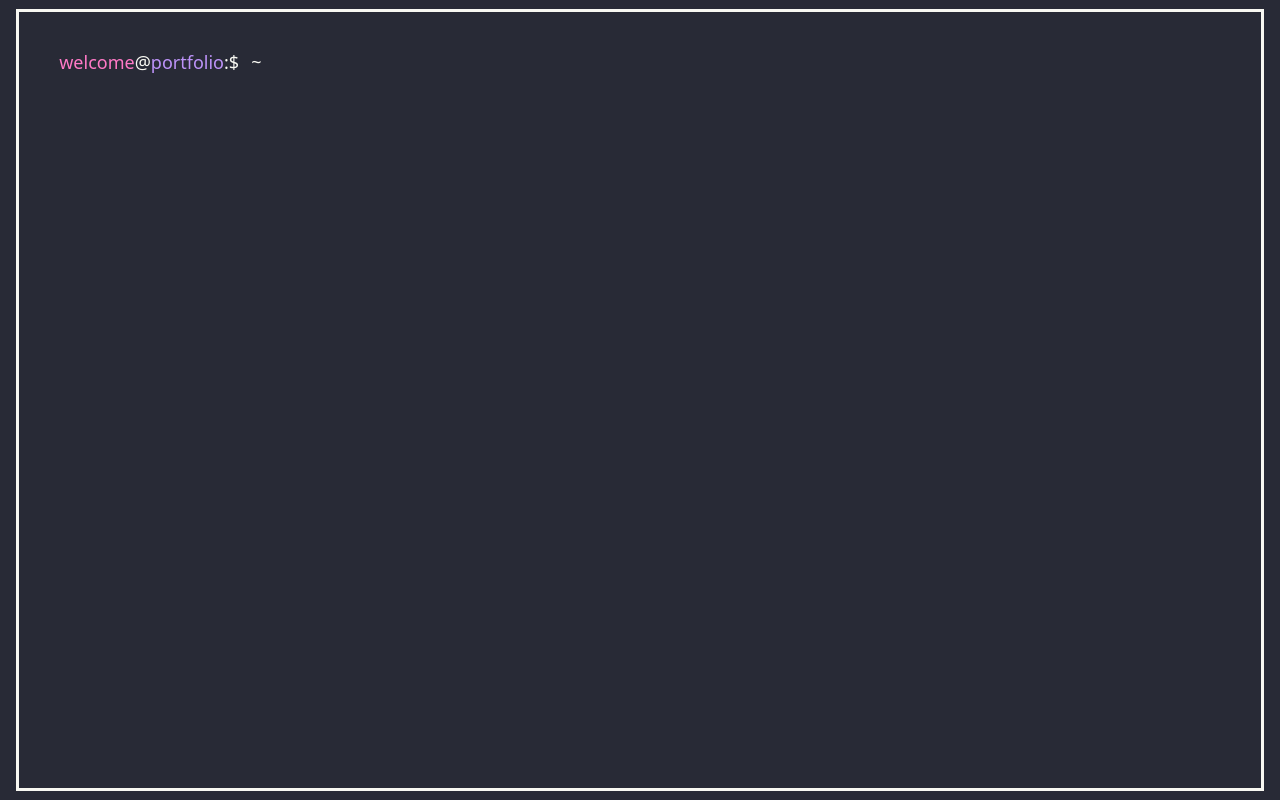
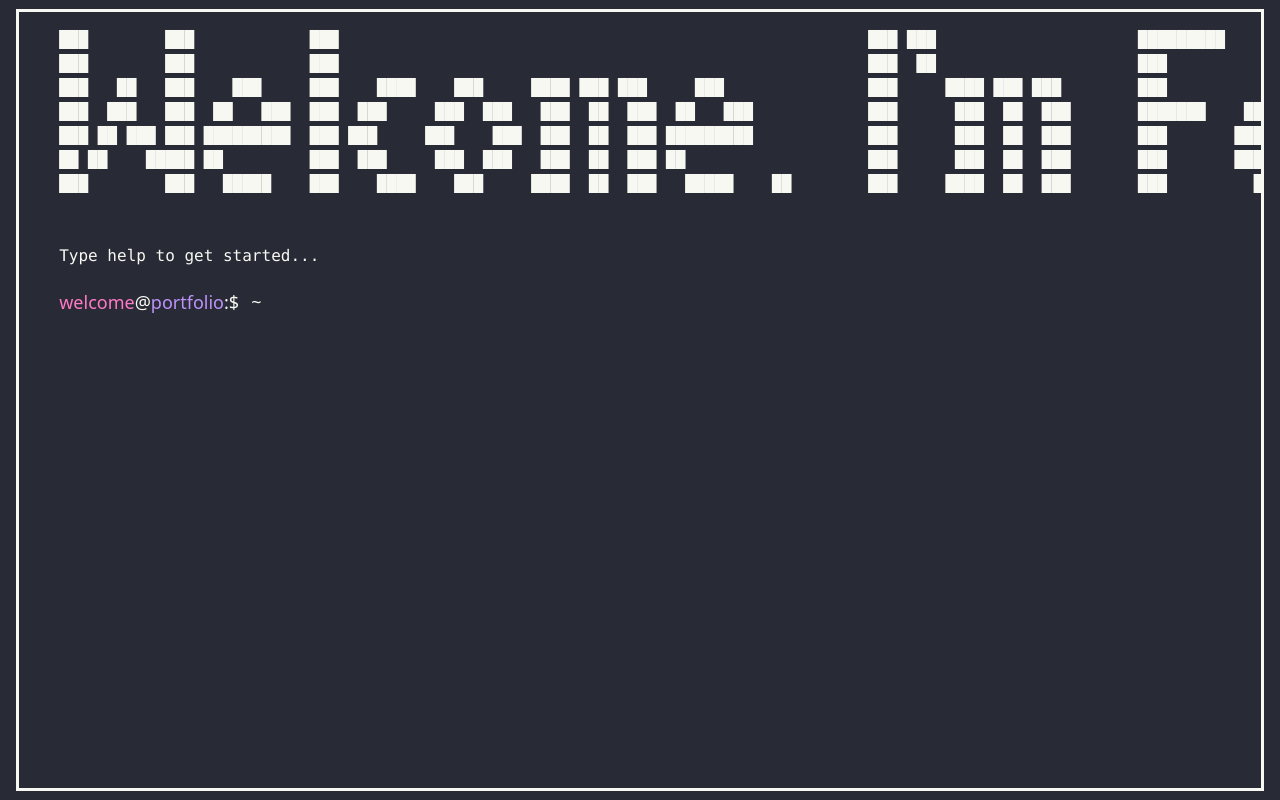
Before and after one commit to Tanzkalmar35/webTerminal, a SvelteKit app in the folder webTerminal/: page / in a window 1280 px wide. Built offline with nearby package versions, Linux system fonts and the light colour scheme.

Commit message:
clean up a few small things (no changes)
Adding a welcome banner on startup

```diff
--- a/webTerminal/src/lib/components/TerminalWindowInput.svelte
+++ b/webTerminal/src/lib/components/TerminalWindowInput.svelte
@@ -1,6 +1,5 @@
 <script lang="ts">
 
-    // Importing methods related to command processing
     import {executeCommand, isValidCommand, writeInvalidCommand} from "../InputCommandHandler.ts";
     import CmdInputElement from "$lib/components/CmdInputElement.svelte";
 
@@ -45,6 +44,6 @@
         <span data-theme="dracula" class="ml-3">~</span>
     </p>
 
-    <!-- The terminal input element -->
+    <!-- The initial terminal input element -->
     <CmdInputElement bind:inputElement={inputElement} submitCommand={submitCommand} />
 </div>
--- a/webTerminal/src/lib/stores/Store.ts
+++ b/webTerminal/src/lib/stores/Store.ts
@@ -2,6 +2,3 @@ import { writable } from 'svelte/store';
 
 // The store for the whole text of the shell
 export const shellTexts = writable<String[]>([]);
-
-//
-export const cmdInputs = writable({});
--- a/webTerminal/src/routes/+page.svelte
+++ b/webTerminal/src/routes/+page.svelte
@@ -1,11 +1,23 @@
 <script lang="ts">
     import TerminalWindowInput from "../lib/components/TerminalWindowInput.svelte";
     import {shellTexts} from "$lib/stores/Store";
+
+    // The banner text that gets rendered when the shell is first loaded
+    const asciiNameBanner =
+        "███        ███            ███                                                       ███ ███                     █████████            ███ \n" +
+        "███        ███            ███                                                       ███  ██                     ███                  ███        ██ \n" +
+        "███   ██   ███    ███     ███    ████    ███     ████ ███ ███     ███               ███     ████ ███ ███        ███          ███     ███              ███     ███ ███ \n" +
+        "███  ███   ███  ██   ███  ███  ███     ███  ███   ███  ██  ███  ██   ███            ███      ███  ██  ███       ███████    ███  ███  ███ ███   ███  ███  ███   ███  ███ \n" +
+        "███ ██ ███ ███ █████████  ███ ███     ███    ███  ███  ██  ███ █████████            ███      ███  ██  ███       ███       ███   ███  ███   ███ ███ ███   ███   ███  ███ \n" +
+        "██ ██    █████ ██         ███  ███     ███  ███   ███  ██  ███ ██                   ███      ███  ██  ███       ███       ███   ███  ███   ███ ███ ███   ███   ███  ███ \n" +
+        "███        ███   █████    ███    ████    ███     ████  ██  ███   █████    ██        ███     ████  ██  ███       ███         ███ ████ ███ ███   ███   ███ ████ ████  ███ \n \n \n" +
+            "Type help to get started..."
 
 </script>
 
 <div data-theme="dracula" class="min-w-[100vw] min-h-[100vh] flex items-center justify-center">
     <div class="w-[97vw] h-[97vh] outline pl-[5vh] pt-[2vh] overflow-hidden">
+        <pre>{asciiNameBanner}</pre>
         <TerminalWindowInput />
             <ul>
                 {#each $shellTexts as shellText}
```
Lines whose indentation alone changed are shown as unchanged.
